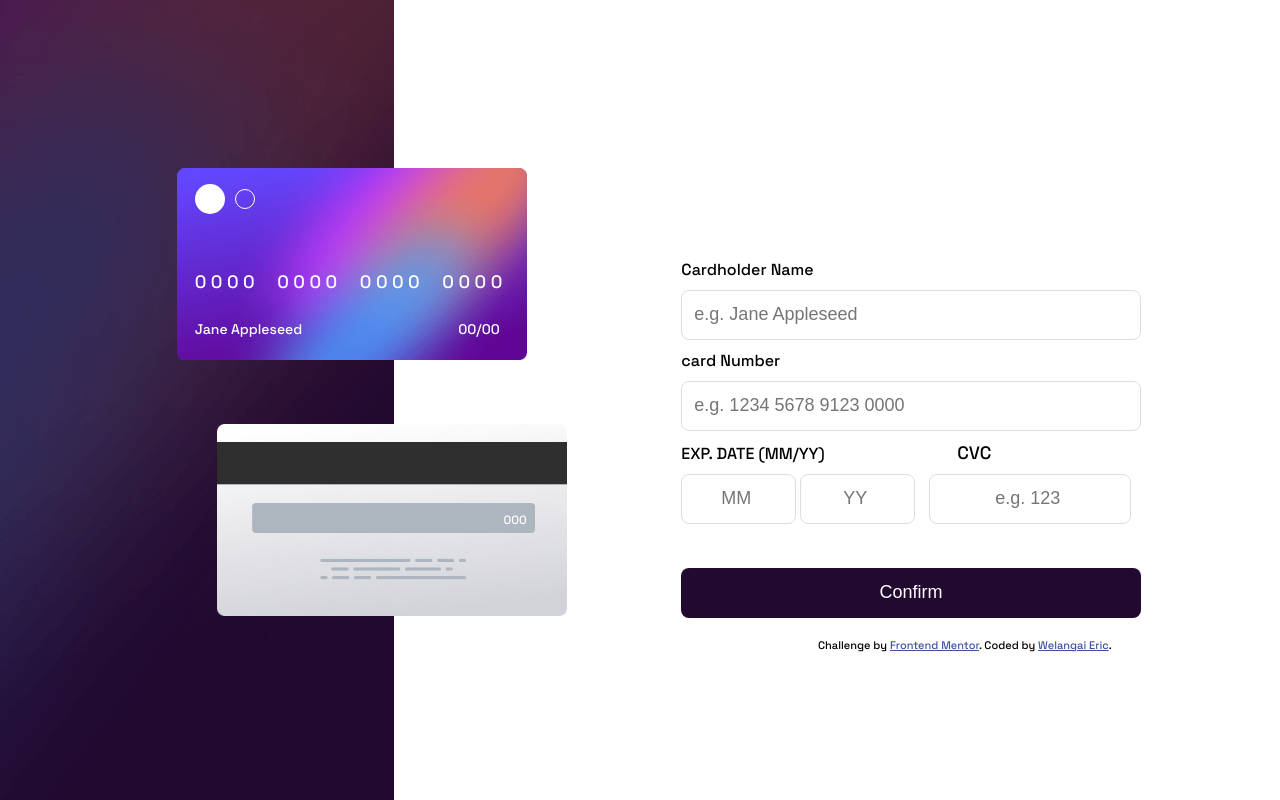
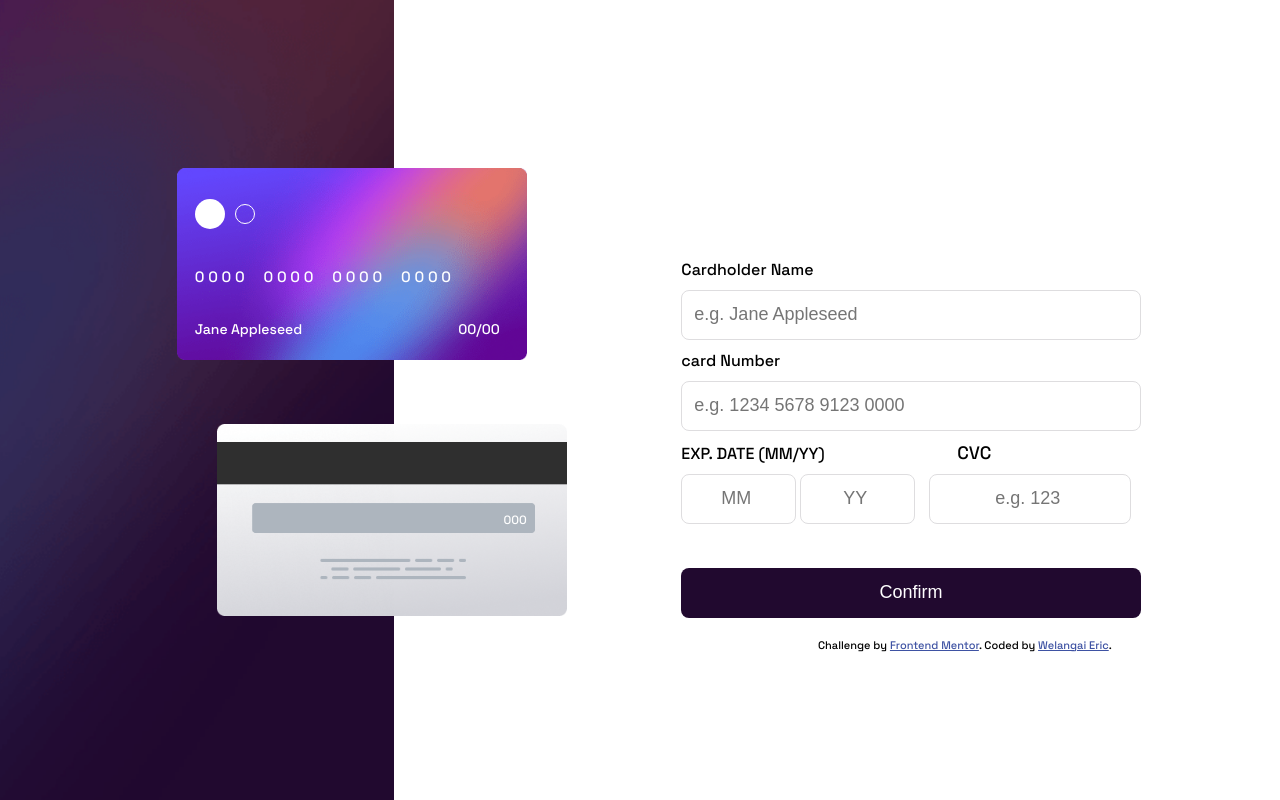
Before and after one commit to WelangaiEric/interactive-card-details-form-main, a plain HTML site: page index.html in a window 1280 px wide. Drawn offline with Linux system fonts and the light colour scheme.

Commit message:
Update main.css

```diff
--- a/css/main.css
+++ b/css/main.css
@@ -90,7 +90,7 @@ header{
 
 }
 .card-number p{
-    font-size: 18px;
+    font-size: 15px;
     color: hsl(0, 0%, 100%);
     letter-spacing: .25em;
     word-spacing: .5em;
@@ -287,6 +287,10 @@ form{
         /* border: 1px #000 solid; */
 
     }
+    .profiles{
+        top: 40px;
+
+    }
     .hero{
         display: flex;
         justify-content: center;
```
